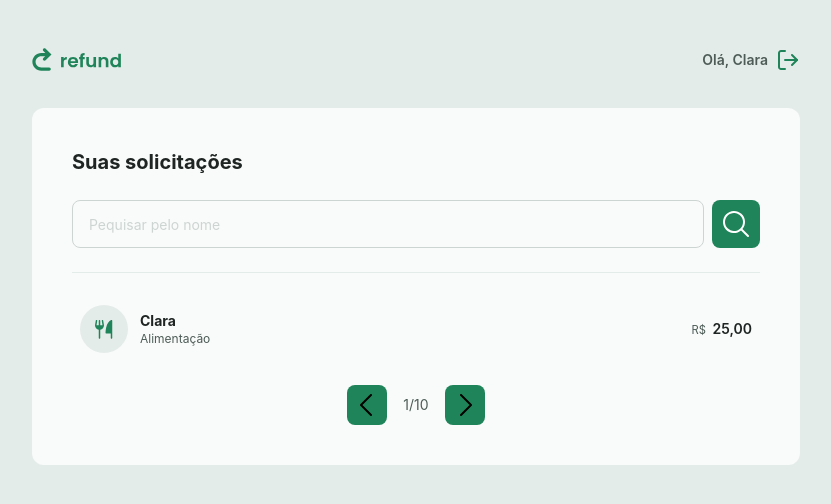
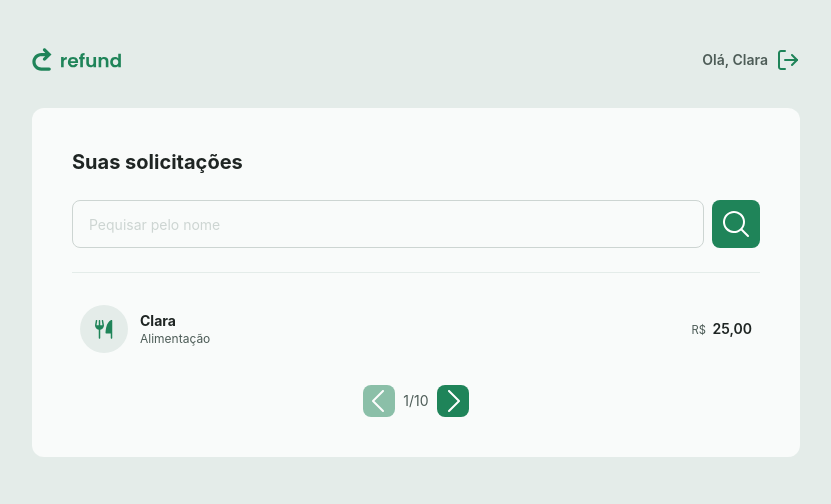
Before and after one commit to clara-nascie/new-refund, a React (Vite) app: page / in a window 1280 px wide. Shown: the top 504 px of the page, without its empty margins (224-1055 px from the left). Built offline with nearby package versions, Linux system fonts and the light colour scheme.

Commit message:
feat: implement reusable Button component and pagination functionality in Dashboard

```diff
--- a/src/components/Button.tsx
+++ b/src/components/Button.tsx
@@ -9,7 +9,7 @@ const variants = {
   button: {
     base: "h-12",
     icon: "h-12 w-12",
-    iconSmall:"h-10 w-10",
+    iconSmall:"h-8 w-8",
   },
 };
 
@@ -24,8 +24,9 @@ export function Button({
       type="submit"
       disabled={isLoading}
       className={classMerge([
-        "flex items-center justify-center bg-green-100 rounded-lg text-white font-semibold cursor-pointer hover:bg-green-200 transition ease-linear disabled:opacity-50 disabled:cursor-progress",
+        "flex items-center justify-center bg-green-100 rounded-lg text-white font-semibold cursor-pointer hover:bg-green-200 transition ease-linear disabled:opacity-50",
         variants.button[variant],
+        isLoading && "cursor-progress"
       ])}
       {...rest}
     >
--- a/src/components/Pagination.tsx
+++ b/src/components/Pagination.tsx
@@ -5,18 +5,21 @@ import arrowRight from "../assets/icons/arrowright.svg";
 type Props = {
   current: number;
   total: number;
+  onNext: () => void;
+  onPrevious: () => void;
 };
 
-export function Pagination({ current, total }: Props) {
+export function Pagination({ current, total, onNext, onPrevious }: Props) {
   return (
-    <div className="flex flex-1 justify-center items-center gap-4">
-      <Button variant="iconSmall">
+    <div className="flex flex-1 justify-center items-center gap-2">
+      <Button variant="iconSmall" onClick={onPrevious}
+        disabled={current === 1}>
         <img src={arrowLeft} alt="Página anterior" />
       </Button>
       <span className="text-sm text-gray-200">
         {current}/{total}
       </span>
-      <Button variant="iconSmall">
+      <Button variant="iconSmall" onClick={onNext}>
         <img src={arrowRight} alt="Próxima página" />
       </Button>
     </div>
--- a/src/pages/Dashboard.tsx
+++ b/src/pages/Dashboard.tsx
@@ -17,10 +17,20 @@ const REFUND_EXAMPLE = {
 
 export function Dashboard() {
   const [name, setName] = useState("");
+  const [page, setPage] = useState(1);
+  const [totalOfPages, setTotalOfPages] = useState(10);
 
   function FetchRefunds(e: React.FormEvent) {
     e.preventDefault();
     console.log(name);
+  }
+
+  function HandlePagination(action: "next" | "previous") {
+    setPage(previous => {
+      if (action === "next" && previous < totalOfPages) return previous + 1
+      if (action === "previous" && previous > 1) return previous - 1
+      return previous
+    })
   }
 
   return (
@@ -44,8 +54,10 @@ export function Dashboard() {
         <RefundItem data={REFUND_EXAMPLE} />
       </div>
       <Pagination
-        current={1}
-        total={10}
+        current={page}
+        total={totalOfPages}
+        onNext={() => HandlePagination("next")}
+        onPrevious={() => HandlePagination("previous")}
       />
     </div>
   );
```
Also changed, not shown: src/assets/icons/arrowleft.svg, src/assets/icons/arrowright.svg.
